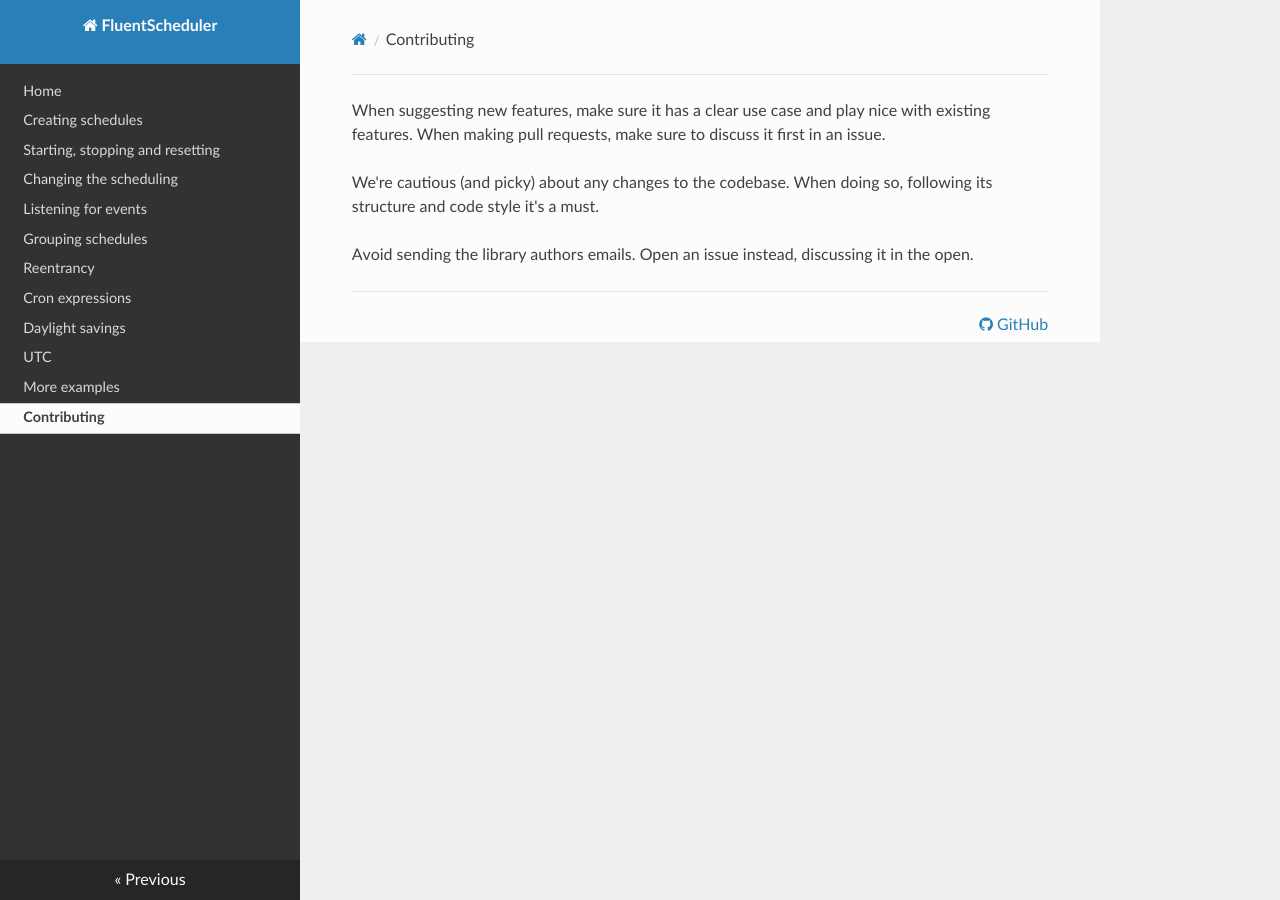
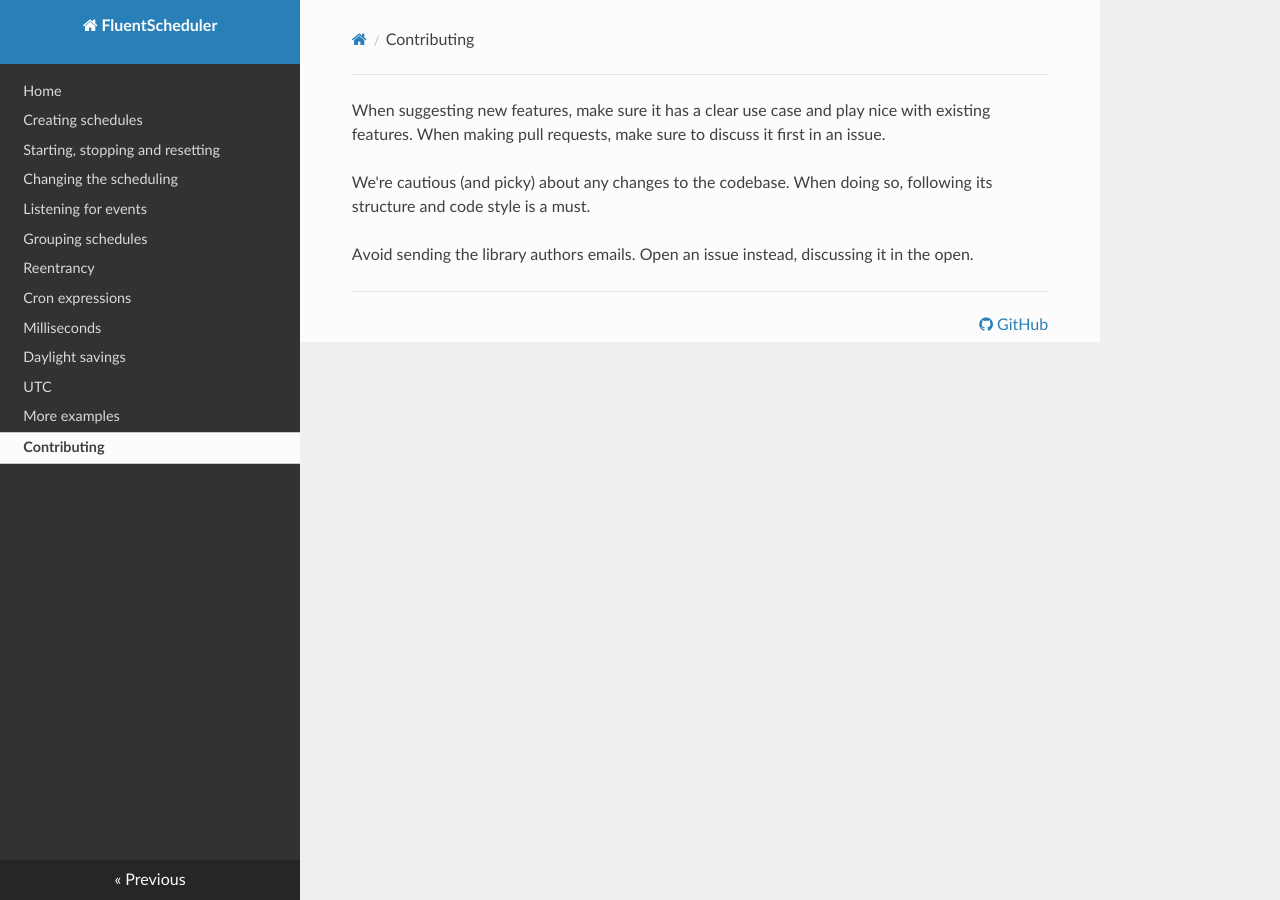
Before and after one commit to fluentscheduler/FluentScheduler, an MkDocs documentation site: the page built from Documentation/docs/contributing.md, in a window 1280 px wide. Built offline with MkDocs 1.6.1, drawn with Linux system fonts in a browser that asks for light colours; nearby versions of some CDN libraries.

Commit message:
Documented milliseconds

```diff
--- a/Documentation/docs/contributing.md
+++ b/Documentation/docs/contributing.md
@@ -1,5 +1,5 @@
 When suggesting new features, make sure it has a clear use case and play nice with existing features. When making pull requests, make sure to discuss it first in an issue.
 
-We're cautious (and picky) about any changes to the codebase. When doing so, following its structure and code style it's a must.
+We're cautious (and picky) about any changes to the codebase. When doing so, following its structure and code style is a must.
 
 Avoid sending the library authors emails. Open an issue instead, discussing it in the open.
--- a/Documentation/mkdocs.yml
+++ b/Documentation/mkdocs.yml
@@ -13,6 +13,7 @@ nav:
   - Grouping schedules: grouping-schedules.md
   - Reentrancy: reentrancy.md
   - Cron expressions: cron-expressions.md
+  - Milliseconds: milliseconds.md
   - Daylight savings: daylight-savings.md
   - UTC: utc.md
   - More examples: more-examples.md
```
Also changed, not shown: Documentation/docs/milliseconds.md (added, +1 -0 lines).
